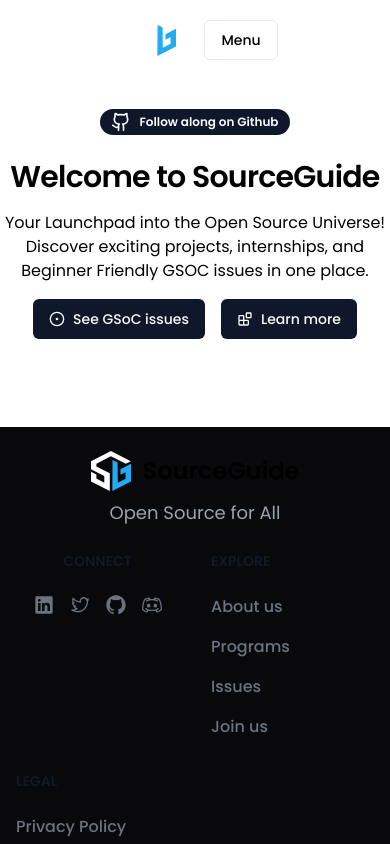
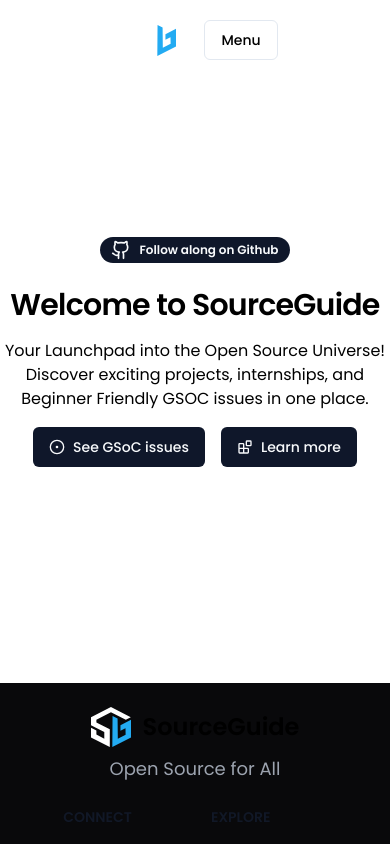
Before and after one commit to sourceguidehq/main, a Next.js app: page / in a window 390 px wide. Shown: the top 844 px of the page. Built offline with nearby package versions, Linux system fonts and the light colour scheme.

Commit message:
change in mobile hero section

```diff
--- a/comps/Hero.tsx
+++ b/comps/Hero.tsx
@@ -28,7 +28,7 @@
   // </section>
 
   <section className="space-y-6 h-[90%] dark:bg-[#09090B] flex justify-center pb-8 font-poppins pt-6 md:pb-12 md:pt-10 lg:py-32 dark:text-white">
-  <div className="container flex max-w-[64rem] flex-col items-center gap-4 text-center">
+  <div className="container flex max-w-[64rem] my-32 sm:my-16 flex-col items-center gap-4 text-center">
     <a
       className="rounded-2xl bg-muted px-4 py-1.5 text-sm font-medium"
       target="_blank"
```
